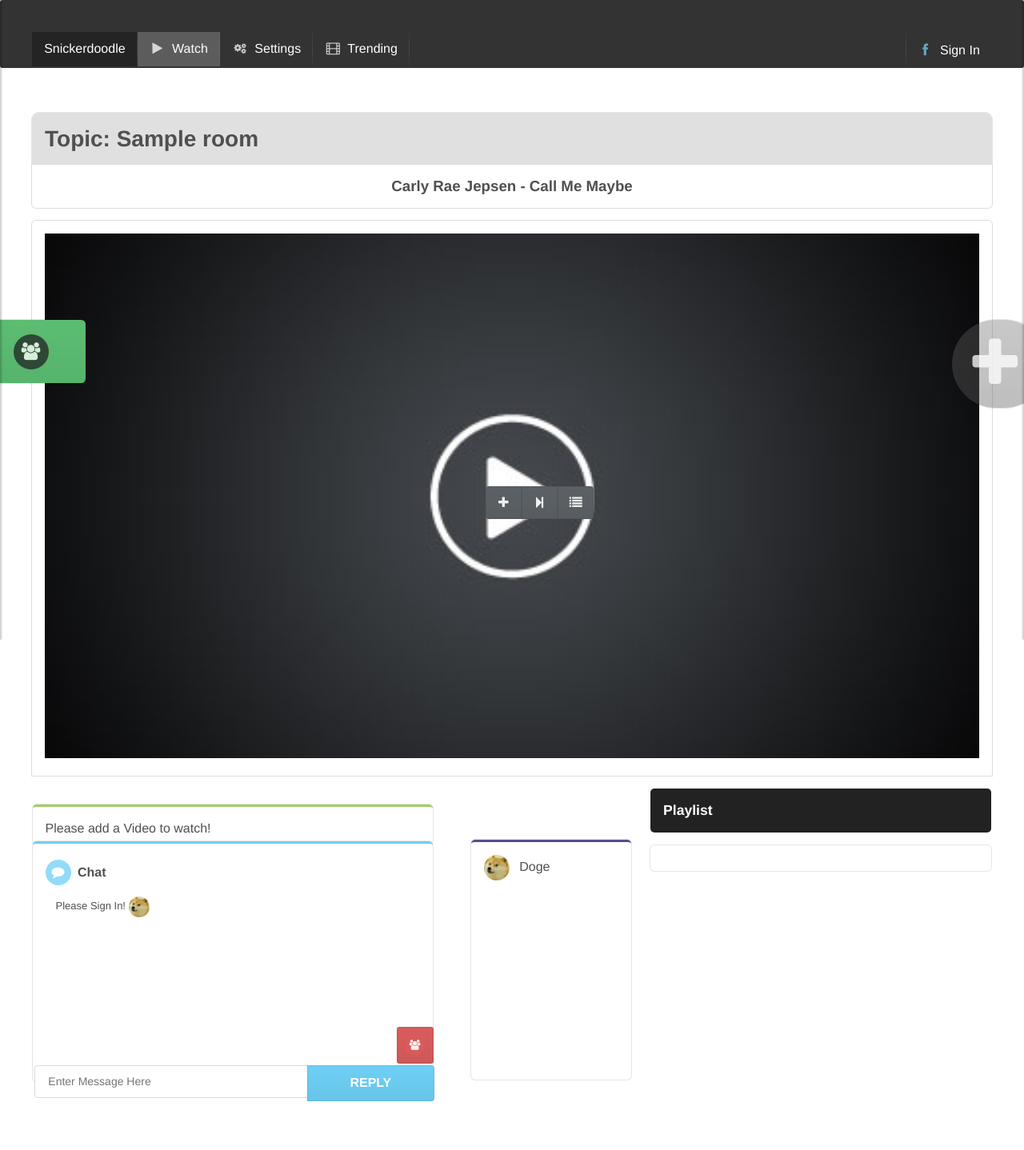
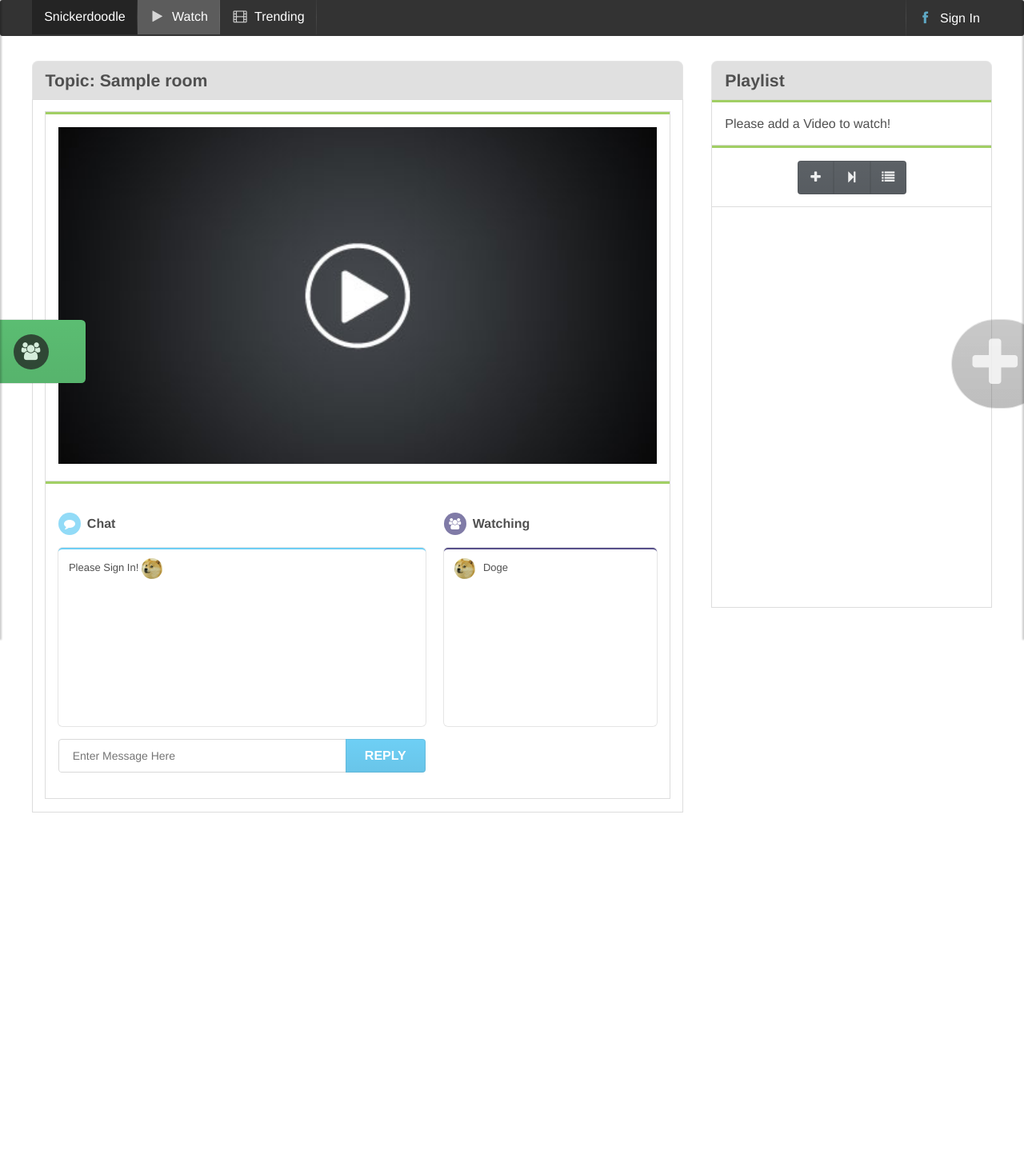
Before and after one commit to zach-taylor/snickerdoodle, a Flask app: page /watch/1 in a window 1280 px wide. Shown: the whole page at 80% size. After the commit the page ends 1016 px from the top, so only its background shows below. Run offline with Flask 2, Linux system fonts and the light colour scheme; tables that the repository leaves empty hold one stand-in row (values such as "Sample post"); parts of the project's set-up code (start-up, migrations or seed data) failed here and were passed over; some libraries are stand-ins or nearby versions.

Commit message:
Let's change all the things! Okay so I implemented our new layout with an emphasis on being able to fit almost everything on the entire page. I have completed most of it. Things I changed: - a lot of the html layout of the page - some classes. I think that broke pretty much everything so I will fix that stuff in my next commit - moved the playlist to far right along with the most recent action box and video controls - organized a bunch of stuff - tried to make the html as neat as possible with proper indentation and spacing and what-not - removed a bunch of unnecessary css - removed extra padding from the top menu - removed "settings" tab from the top menu

```diff
--- a/static/css/base.css
+++ b/static/css/base.css
@@ -21,7 +21,6 @@ h1 {
 .container {
     width: 1200px;
     margin: 0 auto;
-    padding-top: 40px;
 }
 
 .container > .content {
@@ -38,7 +37,3 @@ h1 {
 .player .video img {
     width: 100%;
 }
-
-.player .controls .left {
-    line-height: 38px;
-}
--- a/static/css/watch.css
+++ b/static/css/watch.css
@@ -31,64 +31,14 @@
 }
 
 .overflowed {
-    max-height: 200px;
+    height: 200px;
     overflow: auto;
 }
 
-.ui.blue.segment {
-     width: 500px;
-     height: 300px;
-}
-.ui.green.segment {
-     width: 500px;
-     height: 50px;
-     right: 0%;
-     top: 20px;
-}
-.chat.list.overflowed.pauseplay {
-     width: 500px;
-     height: 50px;
-
-}
-.chat.list.overflowed.log {
-     width: 500px;
-     height: 200px;
-     overflow: auto;
+.overflowed.tall {
+    height: 500px;
 }
 
-.ui.action.input {
-     top: -6%;
-     right: 3%;
-     width: 500px;
-     height: 45px;
+#video {
+    width: 100%;
 }
-
-.ui.users.input {
-    top: -108px;
-    right: -439px;
-    position: relative;
-}
-
-
-.ui.purple.segment {
-     width: 200px;
-     height: 300px;
-     bottom: 334px;
-     right: -46%;
-
-}
-.videoinput{
-     position: relative;
-     top: -95%;
-     right: 42%;
-}
-.ui.users.close{
-    top: 1%;
-    position: relative;
-    right: -75%;
-
-}
-
-.controls.ui.bottom.attached.segment {
-    top: 1%;
-}
--- a/templates/_navbar.html
+++ b/templates/_navbar.html
@@ -3,7 +3,6 @@
         <a href="/" class="header left floated item">Snickerdoodle</h3>
 
         <a href="/watch" class="active item"><i class="play icon"></i> Watch</a>
-        <a class="item"><i class="settings basic icon"></i> Settings</a>
         <a href="/trending" class="item"><i class="video icon"></i> Trending</a>
         {% if not user %}
         <a class="right floated text item status" href="{{ login_url }}">
--- a/templates/base.html
+++ b/templates/base.html
@@ -8,7 +8,7 @@
     <link rel="stylesheet" href="/static/css/base.css" />
     {% block css %}{% endblock %}
 </head>
-<body class="">
+<body>
     {% include '_navbar.html'  %}
 
     {% block left_sidebar %} {% endblock %}
--- a/templates/watch.html
+++ b/templates/watch.html
@@ -49,47 +49,31 @@
 <div class="js-friends-toggle ui green huge launch attached button right">
     <i class="icon inverted circular users"></i>
 </div>
-<div class="ui black massive launch attached button circular add" style="">
+<div class="ui black massive launch attached button circular add">
     <i class="icon add"></i>
 </div>
 
-
-<div>
-    <h2 class="ui top attached header">Topic: {{ room.name }} </h2>
+<div class="ui grid">
+    <div class="eleven wide column">
+        <div class="ui top attached header">Topic: {{ room.name }}</div>
+        <div class="ui attached segment">
+           <div class="ui attached green segment">
+               <div class="player">
+                   <img id="video" class="ui huge" src="/static/img/video.jpg">
+               </div>
            </div>
 
-<div class="player">
-    <div class="controls ui bottom attached segment">
-        <div class="current video">
-            <h3>Carly Rae Jepsen - Call Me Maybe</h3>
-        </div>
-
-    </div>
-    <div class="video ui top attached segment">
-        <img class="ui huge" src="/static/img/video.jpg">
-    </div>
-
-
-</div>
-
-
-
-
+           <div class="ui attached green segment">
                <div class="ui grid">
                    <div class="ten wide column">
-        <div class="ui green segment">
-           <div class="chat list overflowed pauseplay"> Please add a Video to watch!
-           </div>
-        </div>
-        <div class="ui blue segment">
                        <div class="ui tiny list">
                            <div class="item">
                               <h5 class="ui header">
-                     <i class="icon inverted circular blue comment"></i> Chat
+                                 <i class="icon small inverted circular blue comment"></i> Chat
                               </h5>
                            </div>
-               <div class="item">
-                  <div class="chat list overflowed log">
+                           <div class="ui segment blue item">
+                              <div class="chat list overflowed">
                                  {% if not user %}
                                  Please Sign In! <img class="ui avatar image" src="/static/img/doge.jpeg">
                                  {% else %}
@@ -98,27 +82,23 @@
                               </div>
                            </div>
                        </div>
-             <div class="ui action input">
+                       <div class="ui fluid action input">
                            <input type="text" name="reply-msg" id="reply-msg" placeholder="Enter Message Here">
                            <div class="ui blue button reply" id="reply-button">Reply</div>
                        </div>
-              <div class="ui users input">
-                 <div class="mini red inverted ui icon button" id="users-button">
-                     <i class="icon inverted circular red users"></i>
+                   </div>
+                   <div class="six wide column">
+                       <div class="ui tiny list">
+                           <div class="item">
+                              <h5 class="ui header">
+                                 <i class="icon small inverted circular purple users"></i> Watching
+                              </h5>
+                           </div>
+                           <div class="ui purple segment item">
+                               <div class="user list overflowed">
+                                   <img class="ui avatar image" src="/static/img/doge.jpeg"> Doge
                                </div>
                            </div>
-        </div>
-    </div>
-    <div class="chat six wide column">
-        <div class="ui inverted segment">
-            <h4 class="ui header">
-                Playlist
-            </h4>
-        </div>
-        <div class="ui segment">
-            <div class="ui animated list">
-                    <div class = "displayplaylist">
-                        <p>  </p>
                        </div>
                    </div>
                </div>
@@ -126,23 +106,30 @@
         </div>
     </div>
 
- <div class="videoinput">
-    <div class="float-right">
-       <div class="ui icon buttons">
+    <div class="five wide column">
+        <div class="ui attached top header">Playlist</div>
+
+        <div class="ui attached green segment">
+           <div class="">Please add a Video to watch!</div>
+        </div>
+
+        <div class="ui center aligned attached green segment">
+            <div class="ui icon buttons center">
                 <div class="ui black button"><i class="add icon"></i></div>
                 <div class="ui black button"><i class="step forward icon"></i></div>
                 <div class="ui black button"><i class="list icon"></i></div>
             </div>
         </div>
- </div>
 
-
-<div class="ui purple segment">
-     <div class="user list log">
-        <img class="ui avatar image" src="/static/img/doge.jpeg"> Doge
+        <div class="ui attached segment overflowed tall">
+            <div class="ui animated list">
+                <div class="displayplaylist">
+                    <p></p>
                 </div>
             </div>
-
+        </div>
+    </div>
+</div>
 
 {% endblock %}
 
@@ -174,9 +161,7 @@
     </script>
 
     <script id="vimeo-template" type ="text/x-handlebars-template">
-        <div class="player">
         <iframe id="vimeoPlayer" src="http://player.vimeo.com/video/{{video}}?api=1&player_id=vimeoPlayer" type="text/html" width="720" height="480" ></iframe>
-        </div>
     </script>
 
     <script id="player-template" type="text/x-handlebars-template">
```
Lines whose indentation alone changed are shown as unchanged.
